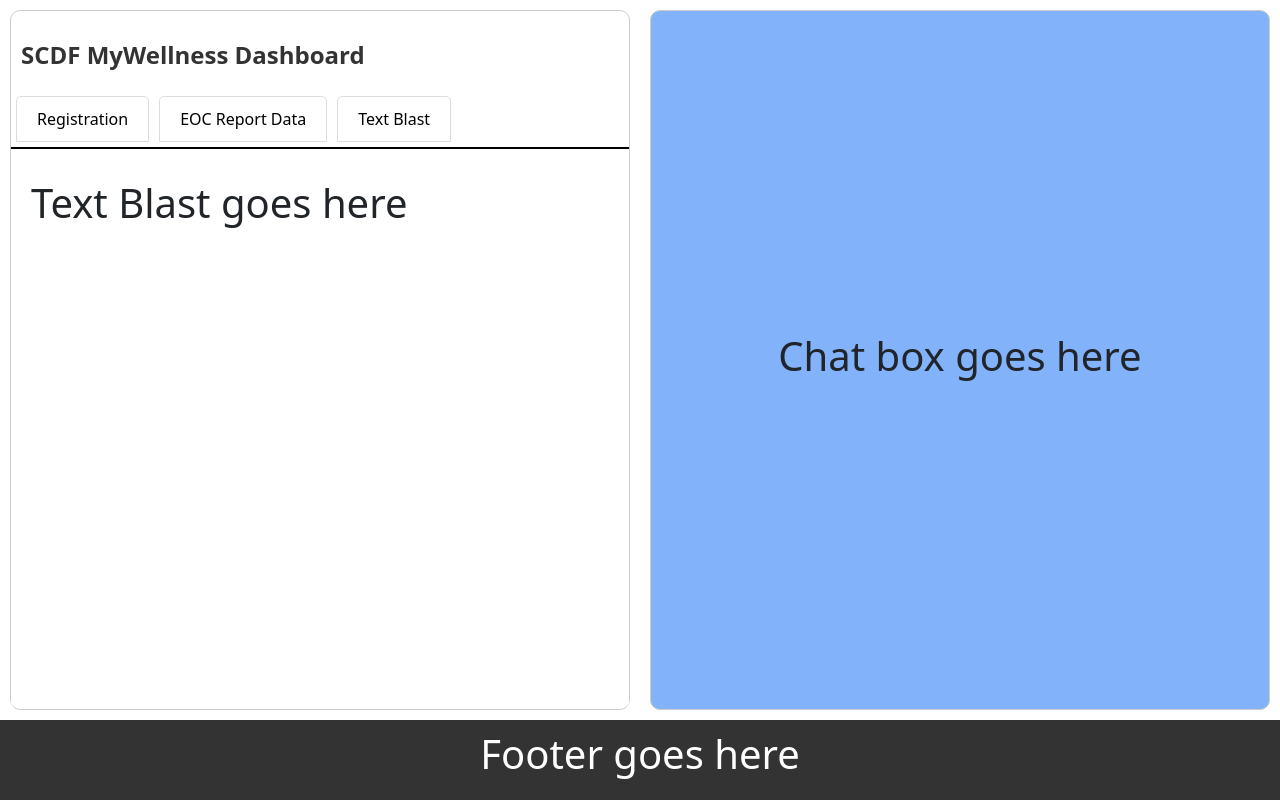
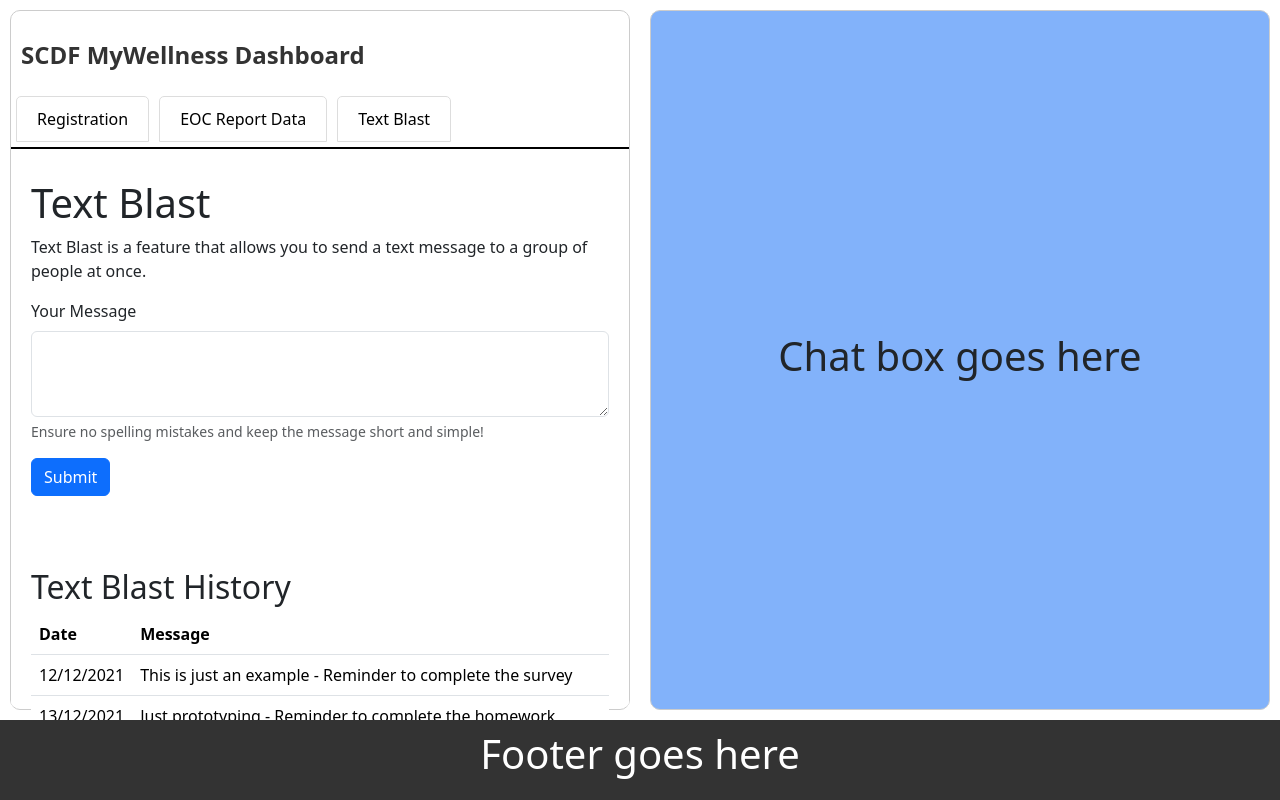
Before and after one commit to NihaalManaf/scdfmywellness, a React (Vite) app in the folder frontend/: page / in a window 1280 px wide. Both pictures are taken after a click on the button "Text Blast". Built offline with nearby package versions, Linux system fonts and the light colour scheme; no server answers.

Commit message:
fixing text blast

```diff
--- a/frontend/src/components/RegisterRecruits.tsx
+++ b/frontend/src/components/RegisterRecruits.tsx
@@ -1,13 +1,15 @@
 import RegisterMode from "./Register_comps/RegisterMode"
 import DisplayOtp from "./Register_comps/DisplayOtp"
 import './TabHolder.css'
-import { useState } from 'react';
+import { useState, useEffect } from 'react';
 import api from '../api';
+
 
 function RegisterRecruits() {
 
     const [previousmode, setPreviousMode] = useState(false); // State to hold previous mode
 
+    useEffect(() => {
         const fetchdata = async () => {
             try {
                 const response = await api.post('/RegistrationModeStatus');
@@ -16,12 +18,14 @@
                 console.log('OTP:', value);
                 console.log('Mode:', mode);
                 setPreviousMode(mode);
+                setOTP(value);
             } catch (error) {
                 console.error('Error fetching OTP:', error);
             }
         };
 
         fetchdata();
+    }, []);
 
     const [OTP, setOTP] = useState(0); // State to hold OTP
 
--- a/frontend/src/components/Register_comps/DisplayOtp.tsx
+++ b/frontend/src/components/Register_comps/DisplayOtp.tsx
@@ -9,7 +9,7 @@
 
   return (
     <div className='the-box'>
-      <h1>{props.otp}</h1>
+      <h1>OTP: {props.otp}</h1>
     </div>
   )
 }
--- a/frontend/src/components/Register_comps/RegisterMode.tsx
+++ b/frontend/src/components/Register_comps/RegisterMode.tsx
@@ -1,6 +1,7 @@
 import './RegisterMode.css';
 import { useState } from 'react';
 import api from '../../api';
+import { useEffect } from 'react';
 
 
 interface RegisterModeProps {
@@ -9,13 +10,14 @@
 }
 
 function RegisterMode({ previousMode ,onOTPChange }: RegisterModeProps) {
-    const bt = previousMode ? 'Active' : 'Off';
-    const bc = previousMode ? 'button-green' : 'button-red';
 
+    const [buttonClass, setButtonClass] = useState('button-red');
+    const [buttonText, setButtonText] = useState('off');
 
-    const [buttonClass, setButtonClass] = useState(bc);
-    const [buttonText, setButtonText] = useState(bt);
-
+    useEffect(() => {
+        setButtonText(previousMode ? 'Active' : 'Off');
+        setButtonClass(previousMode ? 'button-green' : 'button-red');
+    }, [previousMode]);
 
     const handleButtonClick = async () => {
 
@@ -25,6 +27,17 @@
                 const otp = response.data.OTP;
                 console.log('OTP:', otp);
                 onOTPChange(otp);
+
+            } catch (error) {
+                console.error('Error activating registration mode:', error);
+            }
+
+        }
+
+        if (buttonText === 'Active') {
+            try {
+                const response = await api.post('/RegistrationModeOff');
+                console.log('Registration mode deactivated: status:', response.data.status);
 
             } catch (error) {
                 console.error('Error activating registration mode:', error);
--- a/frontend/src/components/TextBlast.tsx
+++ b/frontend/src/components/TextBlast.tsx
@@ -1,9 +1,80 @@
+import api from '../api';
+import './TabHolder.css';
+import { useState } from 'react';
+
 function TextBlast() {
+
+  const [message, setMessage] = useState("");
+
+  const sendblast = async () => {
+    alert("Message Will Take 5-10 Minutes to Send to All Recruits! Please Do Not Press Submit Multiple Times!");
+    console.log(message);
+    try {
+      const response = await api.post('/TextBlast', {message: message});
+      console.log('Message sent:', response.data.status);
+
+  } catch (error) {
+      console.error('Error activating registration mode:', error);
+  }
+}
+
+  const handleInputChange = (e: any) => {
+    setMessage(e.target.value);
+  }
+
+
+
   return (
     <div className="tab-content-area">
-        <h1>Text Blast goes here</h1>
+        <div className="">
+          <div>
+            <h1>Text Blast</h1>
+            <p>Text Blast is a feature that allows you to send a text message to a group of people at once.</p>
+        </div>
+          <div>
+            <form>
+              <div className="mb-3">
+                <label htmlFor="textblast" className="form-label">Your Message</label>
+                <textarea className="form-control" id="textblast" rows={3} value={message} onChange={handleInputChange}></textarea>
+                <div id="emailHelp" className="form-text">Ensure no spelling mistakes and keep the message short and simple!</div>
+              </div>
+              <button onClick={sendblast} type="submit" className="btn btn-primary">Submit</button>
+            </form>
+          </div>
+        </div>
+
+        <br/>
+        <br/>
+        <br/>
+
+        <div>
+          <h2>Text Blast History</h2>
+          <table className="table">
+            <thead>
+              <tr>
+                <th scope="col">Date</th>
+                <th scope="col">Message</th>
+              </tr>
+            </thead>
+            <tbody>
+              <tr>
+                <td>12/12/2021</td>
+                <td>This is just an example - Reminder to complete the survey</td>
+              </tr>
+              <tr>
+                <td>13/12/2021</td>
+                <td>Just prototyping - Reminder to complete the homework</td>
+              </tr>
+              <tr>
+                <td>14/12/2021</td>
+                <td>Non Functional Text Blast History - Reminder to complete the survey</td>
+              </tr>
+            </tbody>
+          </table>
+        </div>
     </div>
   )
 }
 
-export default TextBlast
+
+export default TextBlast;
```
Also changed, not shown: 2 other files (tests, documents, lock files or other folders). Lines whose indentation alone changed are shown as unchanged.
